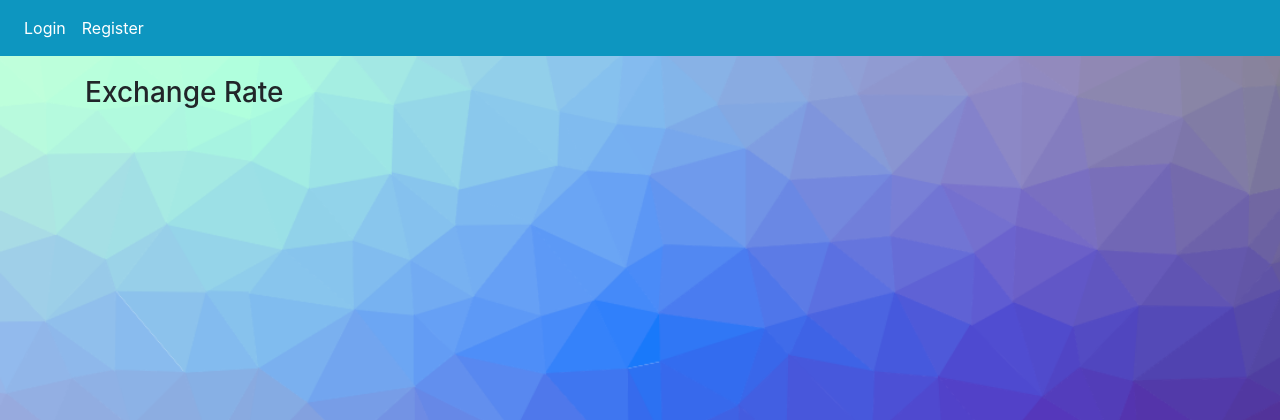
After one commit to Hasan-Saju/BankBase, a Django app: page /exchange_rate/ in a window 1280 px wide. The commit adds this page. Shown: the top 420 px of the page. Run offline with Django 3.2, Linux system fonts and the light colour scheme; some libraries are stand-ins or nearby versions.

Commit message:
exchange rate added

```diff
--- a/BankBase/bank/urls.py
+++ b/BankBase/bank/urls.py
@@ -7,11 +7,12 @@ from django.contrib.staticfiles.urls import static, staticfiles_urlpatterns
 app_name = 'bank'
 
 urlpatterns = [
-    path('home/', views.index, name='index'),
-    path('register/', views.register, name='register'),
+
     path('', views.login_page, name='login'),
     path('user_login/', views.user_login, name='user_login'),
+    path('register/', views.register, name='register'),
     path('logout/', views.user_logout, name='logout'),
+    path('home/', views.index, name='index'),
     path('new_account/', views.new_account, name='new_account'),
     path('transaction/', views.transaction_list.as_view(), name='transaction'),
     path('transaction_form/', views.transaction_form, name='transaction_form'),
@@ -19,6 +20,7 @@ urlpatterns = [
     path('loan_form/', views.loan_form, name='loan_form'),
     path('loan/', views.loan_list.as_view(), name='loan'),
     path('statement/<int:account_id>/', views.bank_statement, name='statement'),
+    path('exchange_rate/', views.exchange_rate, name='exchange_rate'),
 ]
 
 # image processing
--- a/BankBase/bank/views.py
+++ b/BankBase/bank/views.py
@@ -155,3 +155,8 @@ def bank_statement(request,account_id):
 def loan_scheme(request):
     dict={}
     return render(request,'loan_scheme.html',context=dict)
+
+
+def exchange_rate(request):
+    dict={}
+    return render(request,'exchange_rate.html',context=dict)
--- a/BankBase/templates/base.html
+++ b/BankBase/templates/base.html
@@ -68,7 +68,7 @@ li a:hover:not(.active) {
             </li>
 
              <li class="nav-item active">
-                <a class="nav-link" href="{% url 'bank:transaction' %}">Exchange Rate</a>
+                <a class="nav-link" href="{% url 'bank:exchange_rate' %}">Exchange Rate</a>
             </li>
 
             <li class="nav-item active">
--- /dev/null
+++ b/BankBase/templates/exchange_rate.html
@@ -0,0 +1,6 @@
+{% extends 'base.html' %}
+{% block body_block %}
+<h3>Exchange Rate</h3>
+
+
+{% endblock %}
```
